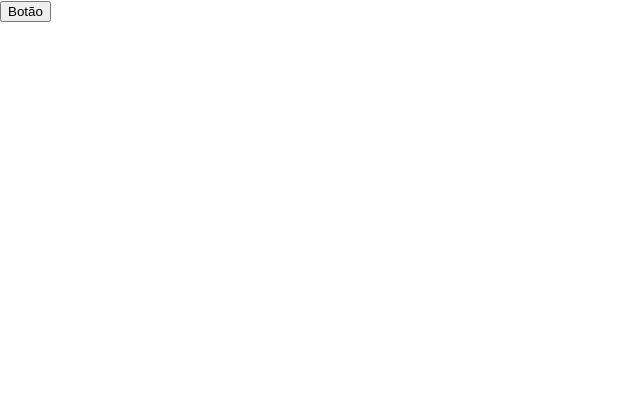
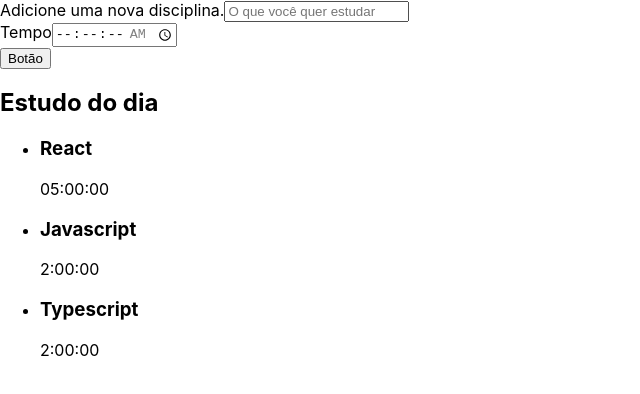
Before and after one commit to Icaro-AS/plano-estudos, a React (Create React App) app: page / in a window 1280 px wide. Shown: the top 394 px of the page, without its empty margins (0-640 px from the left). Built offline with nearby package versions, Linux system fonts and the light colour scheme.

Commit message:
Criação de Formulário

```diff
--- a/src/App.tsx
+++ b/src/App.tsx
@@ -1,11 +1,12 @@
 //import React from 'react';
-import Botao from './components/Botao';
-
+import Formulario from './components/Formulario';
+import Lista from './components/Lista'
 
 function App() {
   return (
     <div className="App">
-        <Botao/>
+        <Formulario/>
+        <Lista/>
     </div>
   );
 }
--- /dev/null
+++ b/src/components/Formulario/index.tsx
@@ -0,0 +1,42 @@
+import React from 'react';
+import Botao from '../Botao';
+
+class Formulario extends React.Component{
+    render(){
+        return(
+            <form>
+                <div>
+                    <label htmlFor='tarefa'>
+                        Adicione uma nova disciplina.
+                    </label>
+                    <input
+                        type = "text"
+                        name = "tarefa"
+                        id = "tarefa"
+                        placeholder="O que você quer estudar"
+                        required
+                    />
+                </div>
+                <div>
+                    <label htmlFor='tempo'>
+                        Tempo
+                    </label>
+                    <input
+                        type = "time"
+                        step = "1"
+                        name = "tempo"
+                        id = "tempo"
+                        min="00:00:00"
+                        max="01:30:00"
+                        required
+                    />
+                </div>
+                <Botao/>
+            </form>
+        )
+
+    }
+}
+
+
+export default Formulario;
--- /dev/null
+++ b/src/components/Lista/index.tsx
@@ -0,0 +1,33 @@
+import React from 'react';
+
+function Lista(){
+    const tarefas = [
+        {
+            tarefa: 'React',
+            tempo: '05:00:00'
+        },
+        {
+            tarefa: 'Javascript',
+            tempo: '2:00:00'
+        },
+        {
+            tarefa: 'Typescript',
+            tempo: '2:00:00'
+        }
+    ];
+    return(
+        <aside>
+            <h2>Estudo do dia</h2>
+            <ul>
+                {tarefas.map((item,index) =>(
+                    <li key={index}>
+                        <h3> {item.tarefa}</h3>
+                        <span>{item.tempo}</span>
+                    </li>
+                ))}
+            </ul>
+        </aside>
+    )
+}
+
+export default Lista;
```
Also changed, not shown: src/components/Botao/Formulario/index.tsx (deleted).
